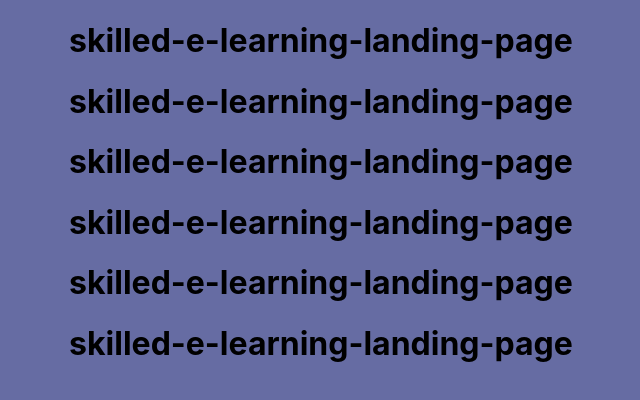
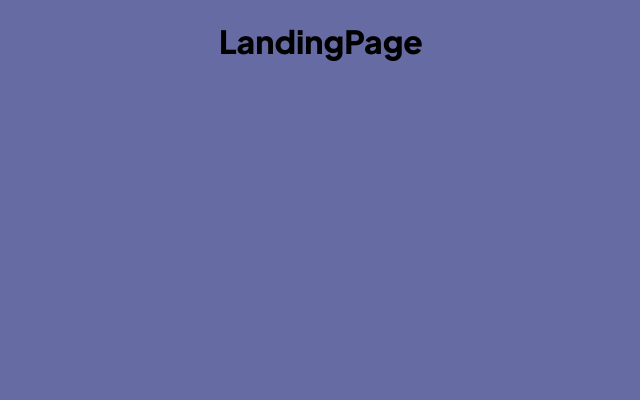
Before and after one commit to PiriyaLapa/Skilled-e-learning-landing-page, a React (Create React App) app: page / in a window 1280 px wide. Shown: the top 400 px of the page, without its empty margins (319-959 px from the left). Built offline with nearby package versions, Linux system fonts and the light colour scheme.

Commit message:
update landingpage and try to deploy

```diff
--- a/src/App.tsx
+++ b/src/App.tsx
@@ -1,7 +1,9 @@
 import { Component, ReactNode } from "react";
 import GlobalStyles from "./GlobalStyles";
 import { theme, fonts } from './utilities';
+import LandingPage from './pages/LandingPage';
 import "./App.css";
+
 
 
 export default class App extends Component {
@@ -9,27 +11,7 @@ export default class App extends Component {
     return (
       <>
       <GlobalStyles theme={theme} fonts={fonts} />
-      <div style={{ textAlign: "center" }}>
-
-        <h1>
-          skilled-e-learning-landing-page
-        </h1>
-        <h1>
-          skilled-e-learning-landing-page
-        </h1>
-        <h1>
-          skilled-e-learning-landing-page
-        </h1>
-        <h1>
-          skilled-e-learning-landing-page
-        </h1>
-        <h1>
-          skilled-e-learning-landing-page
-        </h1>
-        <h1>
-          skilled-e-learning-landing-page
-        </h1>
-      </div>
+        <LandingPage />
       </>
     );
   }
--- a/src/GlobalStyles.ts
+++ b/src/GlobalStyles.ts
@@ -6,11 +6,14 @@ const GlobalStyles = createGlobalStyle<{ theme: typeof theme, fonts: typeof font
         margin:0;
         padding:0;
         box-sizing:border-box;
+        height:100vh;
+        font-family:${(props) => props.fonts.primaryFont};
     }
 
     @media screen and (min-width:375px){
         body{
             background:${(props) => props.theme.sventhColor};
+            text-align:center;
 
         }
     }
--- /dev/null
+++ b/src/components/ButtomComponent.tsx
@@ -0,0 +1,2 @@
+import {Component, ReactNode} from 'react';
+import styled from 'styled-components';
--- /dev/null
+++ b/src/pages/LandingPage.tsx
@@ -0,0 +1,10 @@
+import {Component,ReactNode} from 'react';
+import {StyledLandingPage} from '../style/styledComponent';
+
+export default class LandingPage extends Component{
+    render():ReactNode{
+        return(
+            <StyledLandingPage><h1>LandingPage</h1></StyledLandingPage>
+        )
+    }
+}
```
